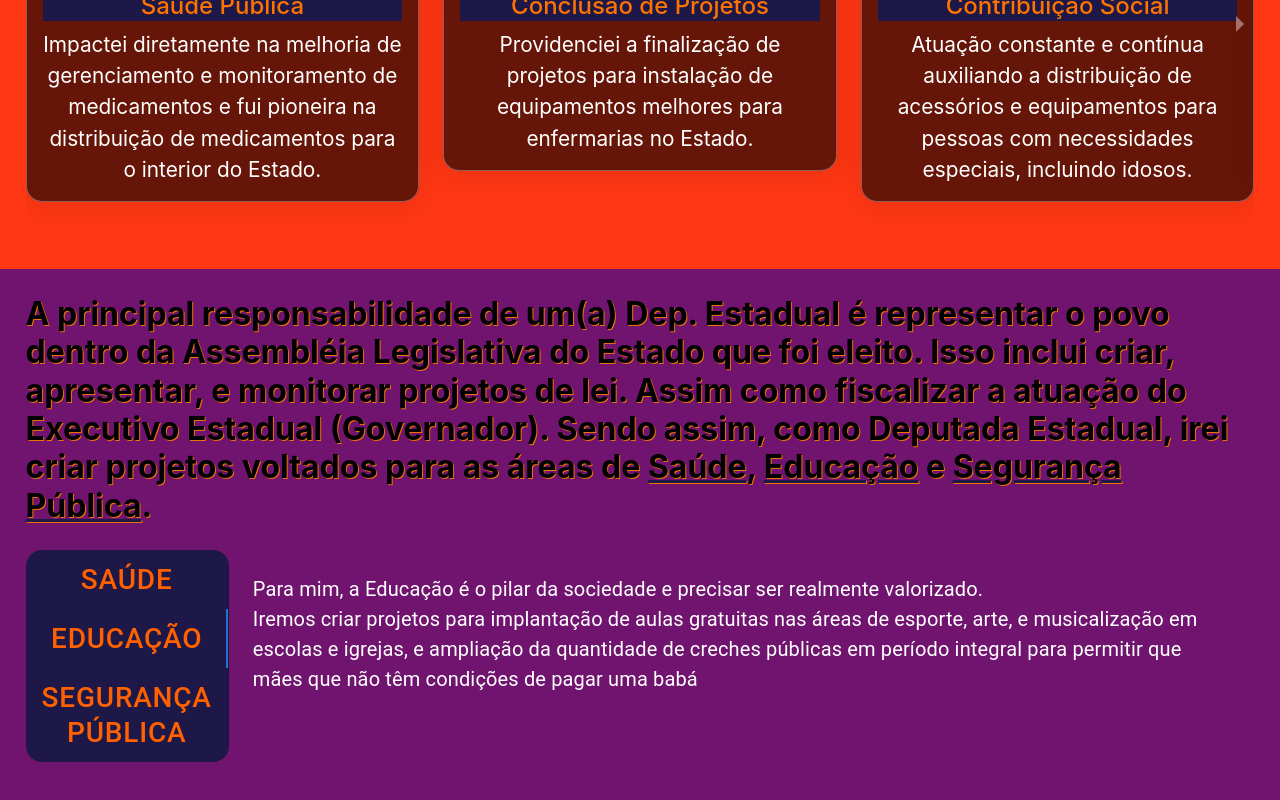
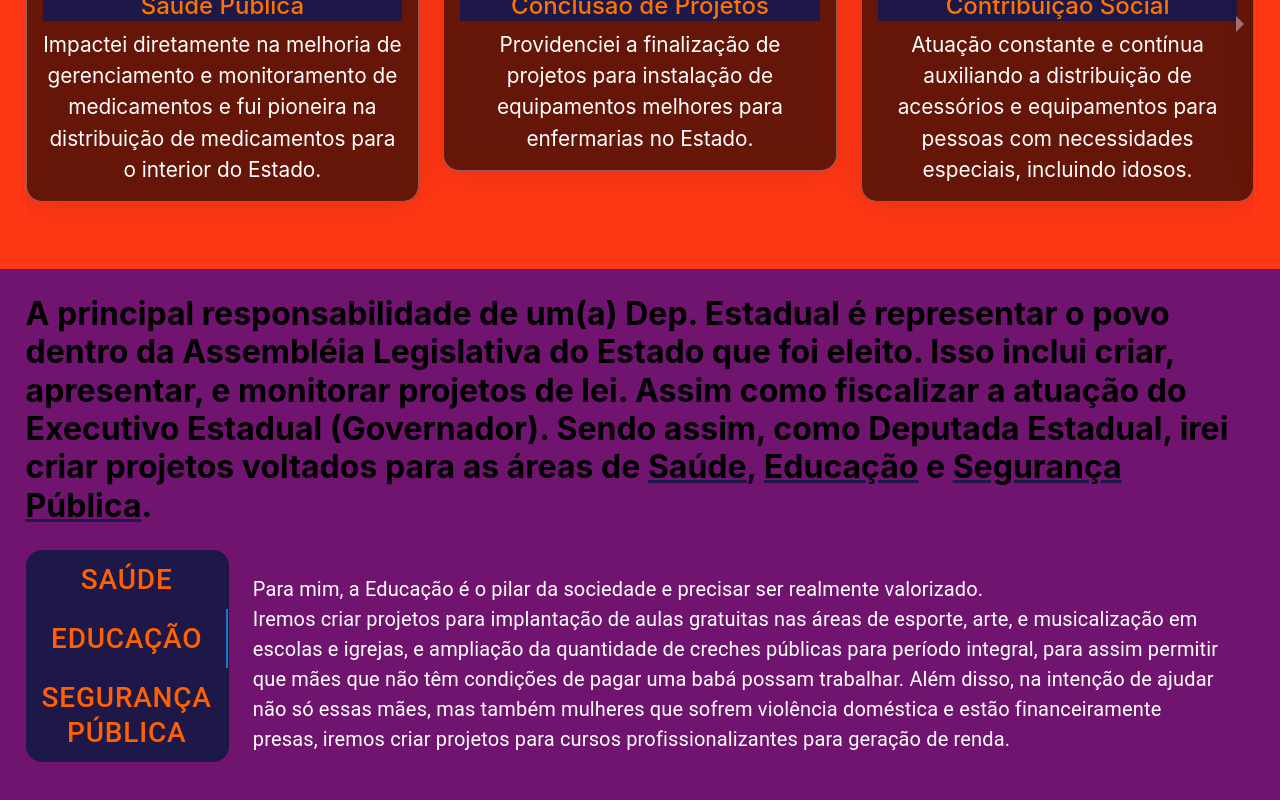
Before and after one commit to Takater/dep-mirian-moret, a React (Create React App) app: page / in a window 1280 px wide. Both pictures are taken after a click on the tab "EDUCAÇÃO". Shown: the part 2691-3491 px from the top of the page. Built offline with nearby package versions, Linux system fonts and the light colour scheme.

Commit message:
Thu, Aug 25, 2022, 9:59 PM +00:00

```diff
--- a/src/App.css
+++ b/src/App.css
@@ -91,7 +91,6 @@ li>a {
 
 #projetos>h3 {
   color: #000;
-  text-shadow: 2px 1px #ff6101;
   font-weight: bold;
   font-size: 225%;
 }
@@ -131,7 +130,6 @@ li>a {
 
 #propostas>h3 {
   color: #000;
-  text-shadow: 1px 1px #ec7300;
   font-weight: bold;
   font-size: 200%;
   margin-bottom: 2%;
--- a/src/components/Propostas.jsx
+++ b/src/components/Propostas.jsx
@@ -79,8 +79,9 @@ import Box from '@mui/material/Box';
                     <p className="fs-5 tab-text">
                         Para mim, a Educação é o pilar da sociedade e precisar ser realmente valorizado.<br />
                         Iremos criar projetos para implantação de aulas gratuitas nas áreas de esporte, arte, e musicalização em escolas e igrejas, e
-                        ampliação da quantidade de creches públicas em período integral para permitir que mães que não têm condições
-                        de pagar uma babá
+                        ampliação da quantidade de creches públicas para período integral, para assim permitir que mães que não têm condições
+                        de pagar uma babá possam trabalhar. Além disso, na intenção de ajudar não só essas mães, mas também mulheres que sofrem
+                        violência doméstica e estão financeiramente presas, iremos criar projetos para cursos profissionalizantes para geração de renda.
                     </p>
                 </TabPanel>
                 <TabPanel value={value} index={2}>
```
